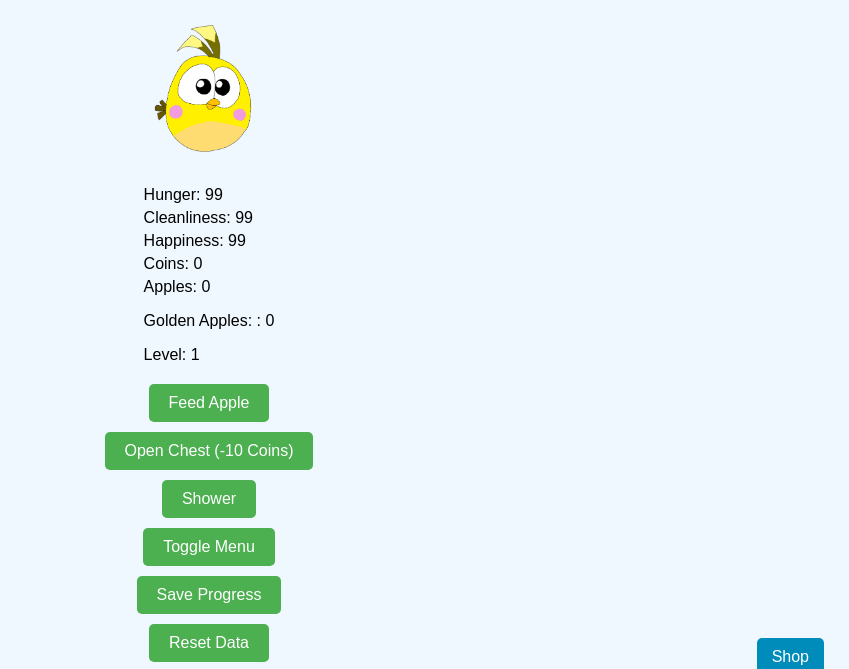
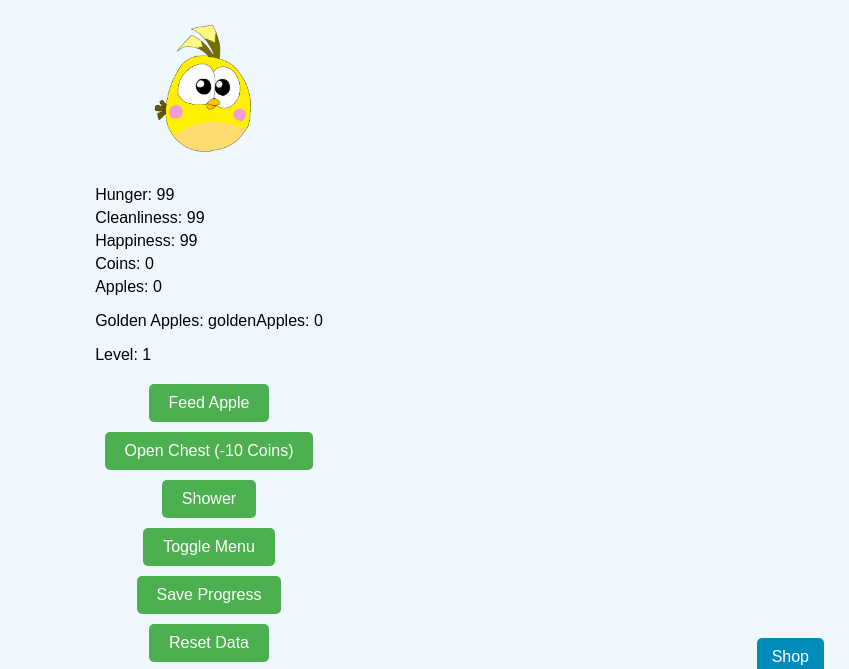
Before and after one commit to Jo23u/Hatchlingamepro, a plain HTML site: page index.html in a window 1280 px wide. Shown: the part 99-768 px from the top of the page, without its empty margins (431-1280 px from the left). Drawn offline with Linux system fonts and the light colour scheme.

Commit message:
V5 release! index.html

```diff
--- a/index.html
+++ b/index.html
@@ -425,7 +425,7 @@ document.body.appendChild(scriptTag);
         document.getElementById('happiness').textContent = happiness;
         document.getElementById('coins').textContent = coins;
         document.getElementById('apples').textContent = apples;
-        document.getElementById('goldenApples').textContent = `: ${goldenApples}`;
+        document.getElementById('goldenApples').textContent = `goldenApples: ${goldenApples}`;
         document.getElementById('level').textContent = level;
 
         if (hunger < 10 || cleanliness < 10 || happiness < 10) {
```
